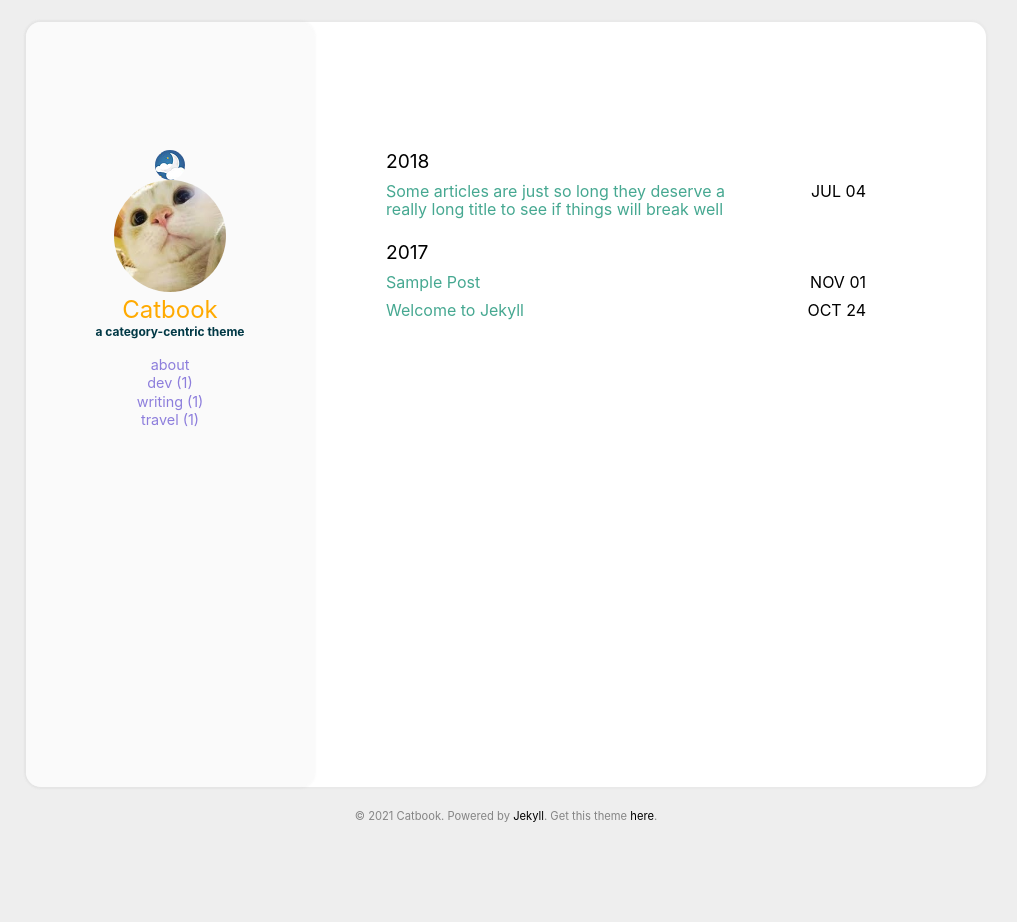
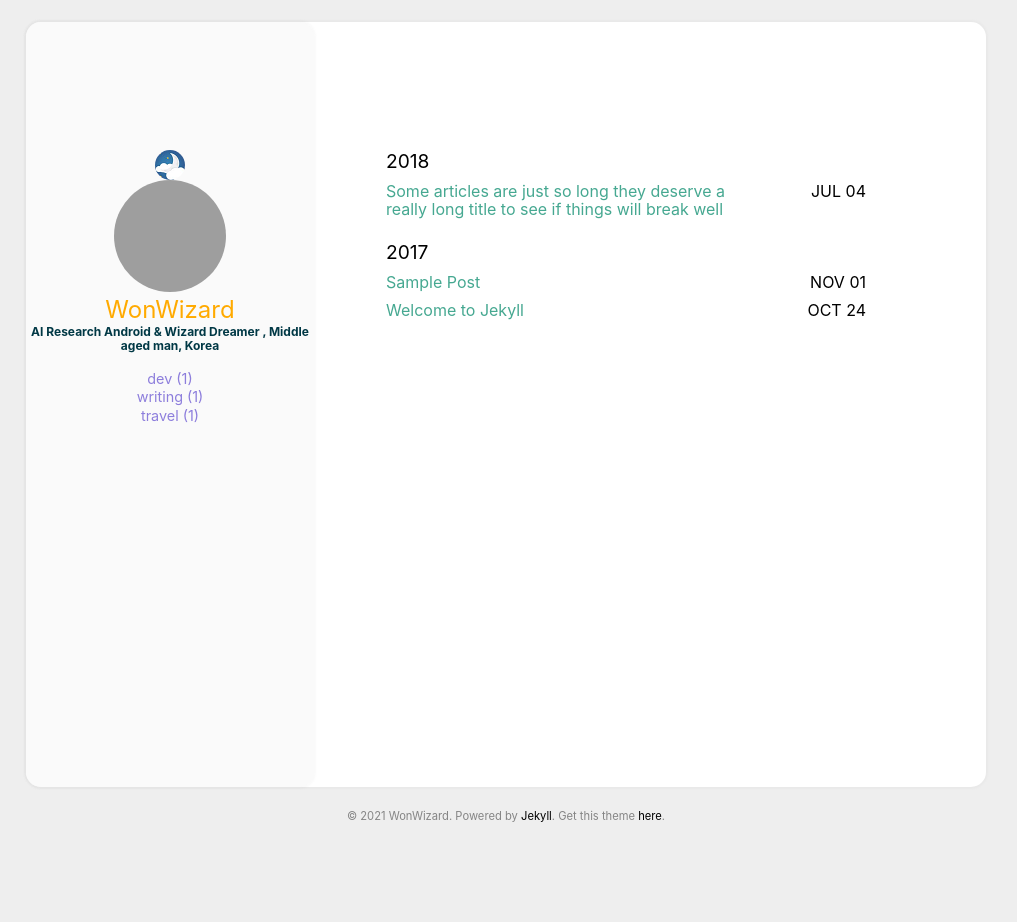
Before and after one commit to wonwizard/wonwizard.github.io, a Jekyll site: the page built from index.html, in a window 1280 px wide. Shown: the whole page, without its empty margins (134-1151 px from the left). Built offline with Jekyll 4.4.1, drawn with Linux system fonts in a browser that asks for light colours; grey boxes are pictures that could not be loaded.

Commit message:
Update _config.yml

```diff
--- a/_config.yml
+++ b/_config.yml
@@ -1,6 +1,6 @@
 
-title: Catbook #Your awesome title
-email: #youremail@domain.com
+title: WonWizard AI #Your awesome title
+email: won.wizard@gmail.com #youremail@domain.com
 description: > # this means to ignore newlines until "baseurl"
   Write an awesome description for your new site here. You can edit this
   line in _config.yml. It will appear in your document head meta (for
@@ -18,11 +18,11 @@ google_analytics: #UA—XXXXXXXX-X
 disqus_shortname: #disqus shortname
 
 user:
-  name: Catbook
-  pic: /assets/img/cat.jpg
-  picAlt: "catbook"
-  job: a category-centric theme
-  aboutme: true # comment this out if you don't need the 'about' page.
+  name: WonWizard
+  pic: /assets/img/wonwizard.png
+  picAlt: "wonwizard"
+  job: AI Research Android & Wizard Dreamer , Middle aged man, Korea
+  aboutme: #true # comment this out if you don't need the 'about' page.
 
 exclude:
   - README.md
```
